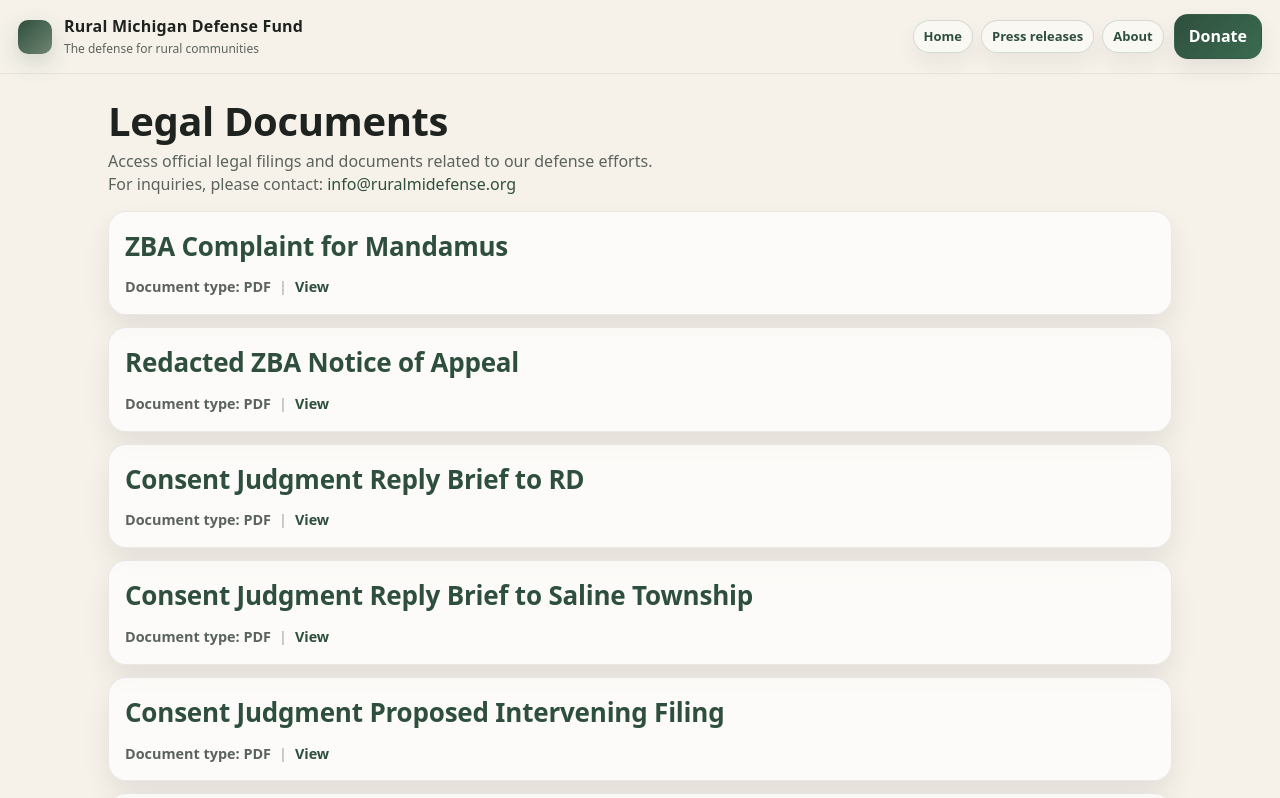
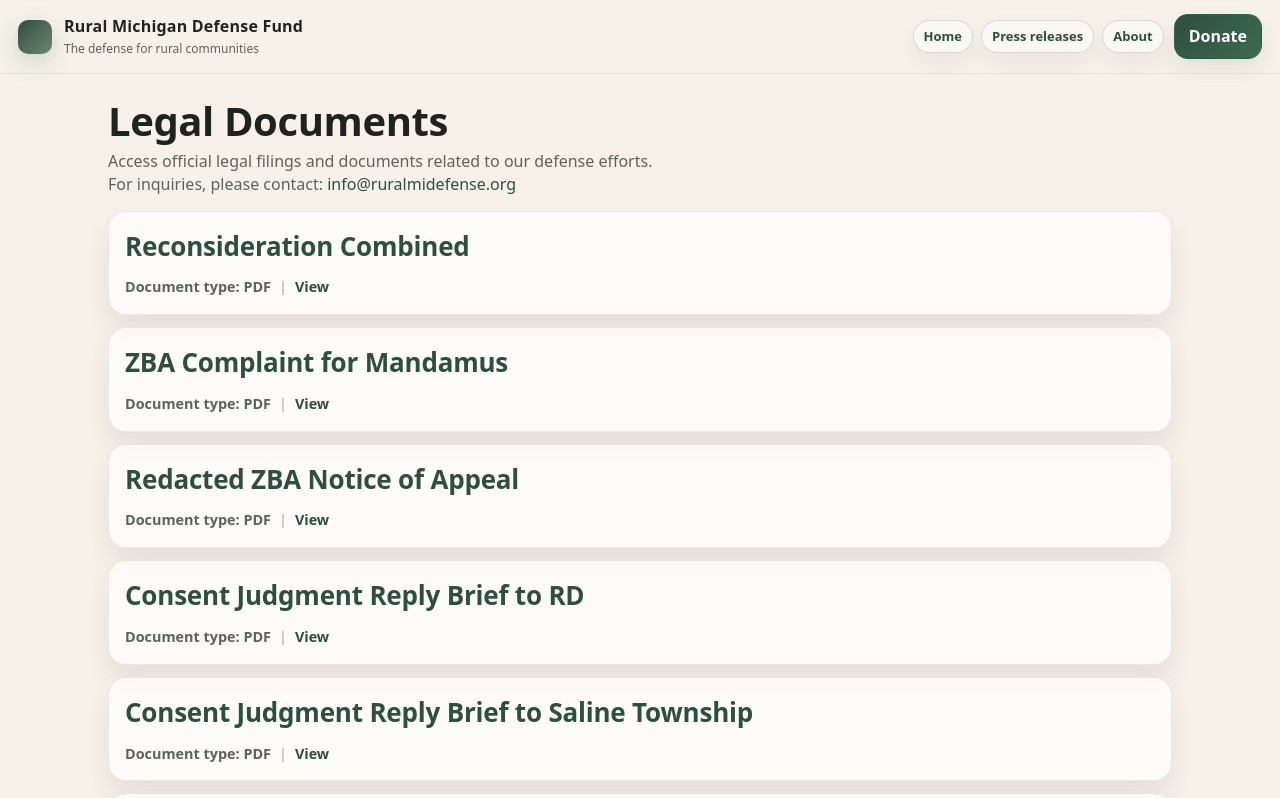
Before and after one commit to jeffrechten/rmdf-web, a React (Vite) app: page /legal in a window 1280 px wide. Shown: the top 798 px of the page. Built offline with nearby package versions, Linux system fonts and the light colour scheme.

Commit message:
Update the Legal page to include a new document: Reconsideration_combined.pdf from the docs folder.

```diff
--- a/src/pages/legalData.js
+++ b/src/pages/legalData.js
@@ -1,6 +1,12 @@
 // src/pages/legalData.js
 
 export const LEGAL_DOCUMENTS = [
+    {
+        id: "reconsideration-combined",
+        title: "Reconsideration Combined",
+        fileName: "Reconsideration_combined.pdf",
+        date: "2026-03-29",
+    },
     {
         id: "zba-mandamus-action",
         title: "ZBA Complaint for Mandamus",
```
